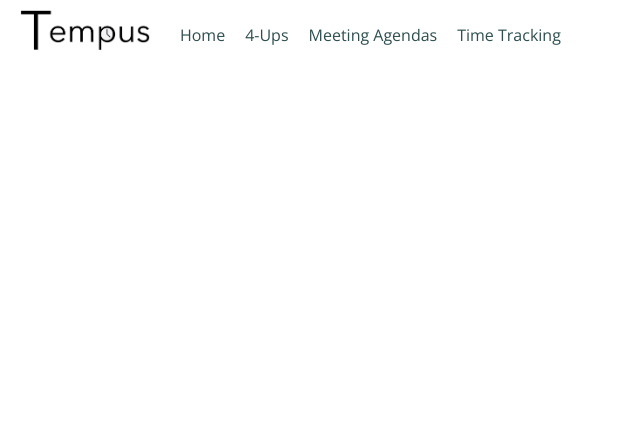
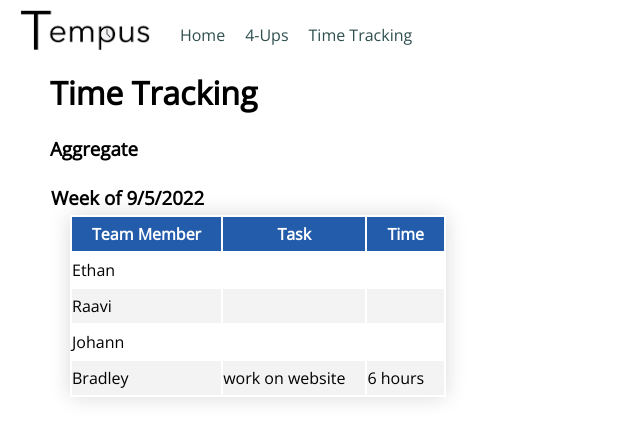
Before and after one commit to tempus-rit/tempus-rit.github.io, a React (Create React App) app: page /#/time-tracking in a window 1280 px wide. Shown: the top 440 px of the page, without its empty margins (0-640 px from the left). Built offline with nearby package versions, Linux system fonts and the light colour scheme.

Commit message:
start Time Tracking page

```diff
--- a/src/App.js
+++ b/src/App.js
@@ -1,6 +1,7 @@
 import './App.css';
 import HomePage from './pages/home/HomePage';
 import FourUpsPage from './pages/4ups/FourUpsPage';
+import TimeTrackingPage from './pages/timeTracking/TimeTrackingPage';
 import NavBar from './components/NavBar';
 import { HashRouter, Routes, Route } from 'react-router-dom';
 
@@ -12,6 +13,7 @@ function App() {
         <Routes>
           <Route exact path='/' element={<HomePage />} />
           <Route path='/4ups' element={<FourUpsPage />} />
+          <Route path='/time-tracking' element={<TimeTrackingPage />} />
         </Routes>
       </HashRouter>
     </div>
--- a/src/components/NavBar.js
+++ b/src/components/NavBar.js
@@ -34,7 +34,6 @@ const NavBar = () => {
         />
         <NavItem href='/'>Home</NavItem>
         <NavItem href='/#/4ups'>4-Ups</NavItem>
-        <NavItem href='/#/agendas'>Meeting Agendas</NavItem>
         <NavItem href='/#/time-tracking'>Time Tracking</NavItem>
       </Nav>
     </header>
--- a/src/components/styledComponents.js
+++ b/src/components/styledComponents.js
@@ -10,6 +10,7 @@ export const Table = styled.table`
   & thead tr, & th {
     background-color: #245cac;
     color: white;
+    padding-left: 20px;
   }
 
   & tbody tr:nth-of-type(even) {
--- a/src/pages/4ups/FourUpTemplate.js
+++ b/src/pages/4ups/FourUpTemplate.js
@@ -4,7 +4,7 @@ const FourUpTemplate = ({ content: { date, progress, plans, risks, needs } }) =>
   return <div style={{ marginLeft: 20 }}>
     <Table>
       <caption style={{ textAlign: 'left', marginLeft: '-20px' }}>
-        <h3 style={{ margin: 5 }}>{new Date(date).toLocaleDateString()}</h3>
+        <h3 style={{ margin: 5 }}>Week of {new Date(date).toLocaleDateString('en-US', { timeZone: 'UTC' })}</h3>
       </caption>
       <tbody>
       <tr>
--- /dev/null
+++ b/src/pages/timeTracking/TimeTrackingPage.js
@@ -0,0 +1,21 @@
+import styled from 'styled-components';
+import timeTrackingContent from './timeTrackingContent.json';
+import TimeTrackingTemplate from './TimeTrackingTemplate';
+
+const TimeTrackingContainer = styled.div`
+  display: flex;
+  flex-direction: column;
+  gap: 20px;
+`;
+
+const TimeTrackingPage = () => {
+  return <div style={{ marginLeft: 50 }}>
+    <h1>Time Tracking</h1>
+    <h3>Aggregate</h3>
+    <TimeTrackingContainer>
+      {timeTrackingContent.map(content => <TimeTrackingTemplate key={content.date} content={content}/>)}
+    </TimeTrackingContainer>
+  </div>
+};
+
+export default TimeTrackingPage;
--- /dev/null
+++ b/src/pages/timeTracking/TimeTrackingTemplate.js
@@ -0,0 +1,39 @@
+import { Table } from '../../components/styledComponents';
+import { Fragment } from 'react';
+
+const TimeTrackingTemplate = ({ content: { date, thisWeekTracking } }) => {
+  return <div style={{ marginLeft: 20 }}>
+    <Table>
+      <caption style={{ textAlign: 'left', marginLeft: '-24px' }}>
+        <h3 style={{ margin: 5 }}>Week of {new Date(date).toLocaleDateString('en-US', { timeZone: 'UTC' })}</h3>
+      </caption>
+      <thead>
+        <tr>
+          <th>Team Member</th>
+          <th>Task</th>
+          <th>Time</th>
+        </tr>
+      </thead>
+      <tbody>
+      {Object.entries(thisWeekTracking).map(([name, tasks]) =>
+        <Fragment key={name}>
+          <tr>
+            <td>{name}</td>
+            <td>{tasks[0]?.task}</td>
+            <td>{tasks[0] ? `${tasks[0].time} hours` : undefined}</td>
+          </tr>
+          {tasks.slice(1).map(({ task, time }) =>
+            <tr key={task}>
+              <td />
+              <td>{task}</td>
+              <td>{time} hours</td>
+            </tr>
+          )}
+        </Fragment>
+      )}
+      </tbody>
+    </Table>
+  </div>
+}
+
+export default TimeTrackingTemplate;
--- /dev/null
+++ b/src/pages/timeTracking/timeTrackingContent.json
@@ -0,0 +1,19 @@
+[
+  {
+    "date": "2022-09-05",
+    "thisWeekTracking": {
+      "Ethan": [],
+      "Raavi": [],
+      "Johann": [],
+      "Bradley": [
+        { "task": "work on website", "time": "6" }
+      ]
+    },
+    "nextWeekEstimate": {
+      "Ethan": [],
+      "Raavi": [],
+      "Johann": [],
+      "Bradley": []
+    }
+  }
+]
```
